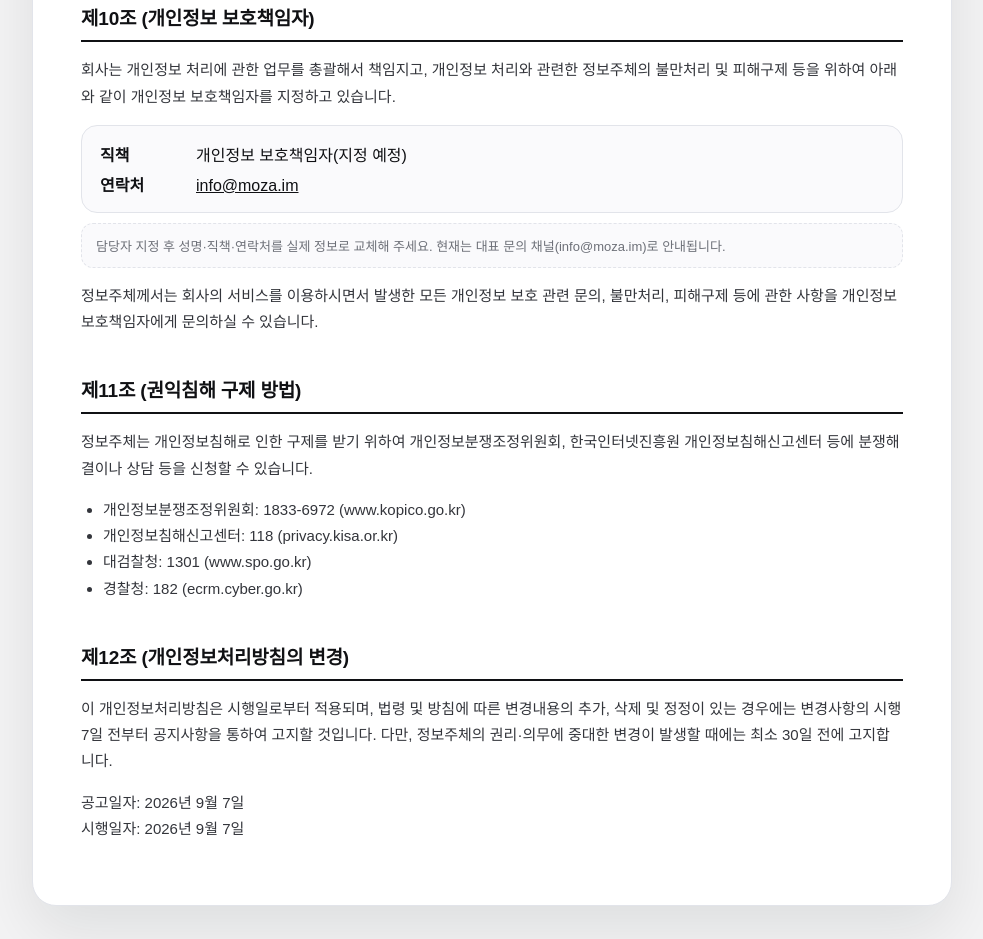
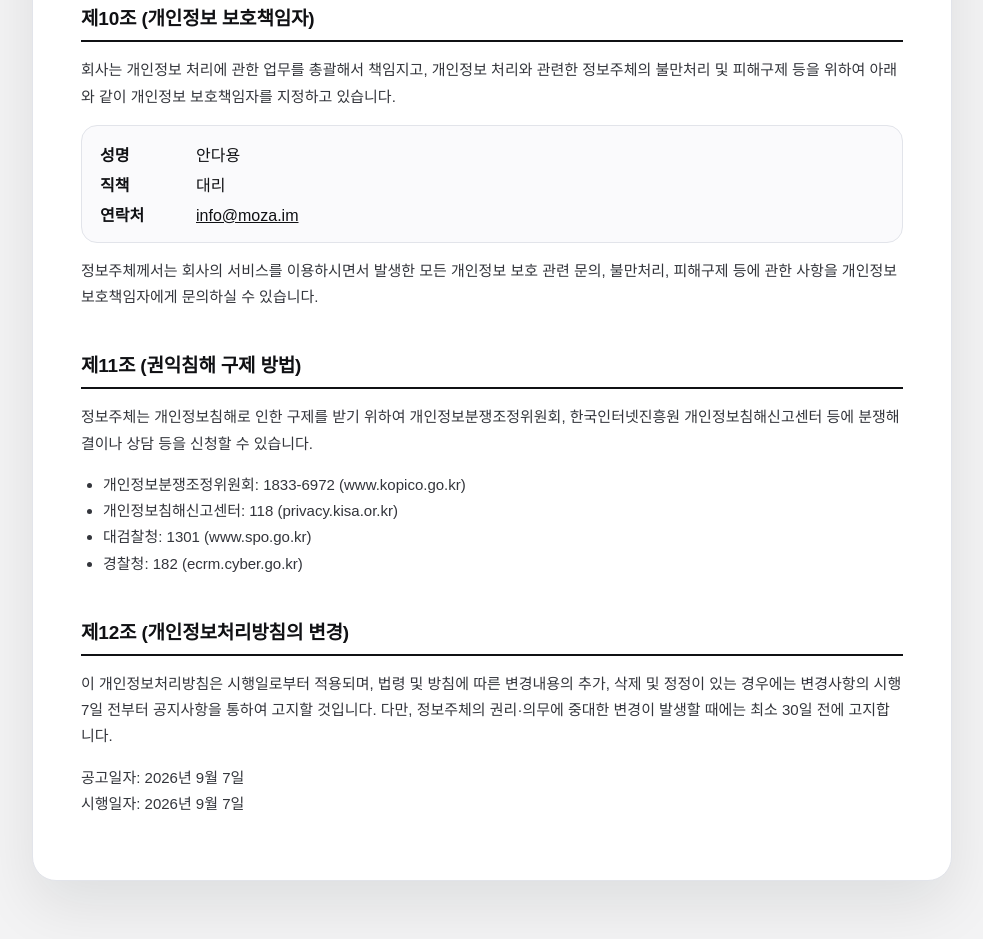
Before and after one commit to greensky39/mozaim, a plain HTML site: page privacy.html in a window 1280 px wide. Shown: the part 3212-4151 px from the top of the page, without its empty margins (148-1131 px from the left). Drawn offline with Linux system fonts and the light colour scheme.

Commit message:
chore: designate 안다용 대리 as privacy officer
Co-Authored-By: Claude Sonnet 5 <noreply@anthropic.com>

```diff
--- a/privacy.html
+++ b/privacy.html
@@ -498,12 +498,9 @@
             아래와 같이 개인정보 보호책임자를 지정하고 있습니다.
           </p>
           <div class="contact-box">
-            <div><span class="label">직책</span>개인정보 보호책임자(지정 예정)</div>
+            <div><span class="label">성명</span>안다용</div>
+            <div><span class="label">직책</span>대리</div>
             <div><span class="label">연락처</span><a href="mailto:info@moza.im">info@moza.im</a></div>
-          </div>
-          <div class="note">
-            담당자 지정 후 성명·직책·연락처를 실제 정보로 교체해 주세요. 현재는
-            대표 문의 채널(info@moza.im)로 안내됩니다.
           </div>
           <p>
             정보주체께서는 회사의 서비스를 이용하시면서 발생한 모든 개인정보
```
